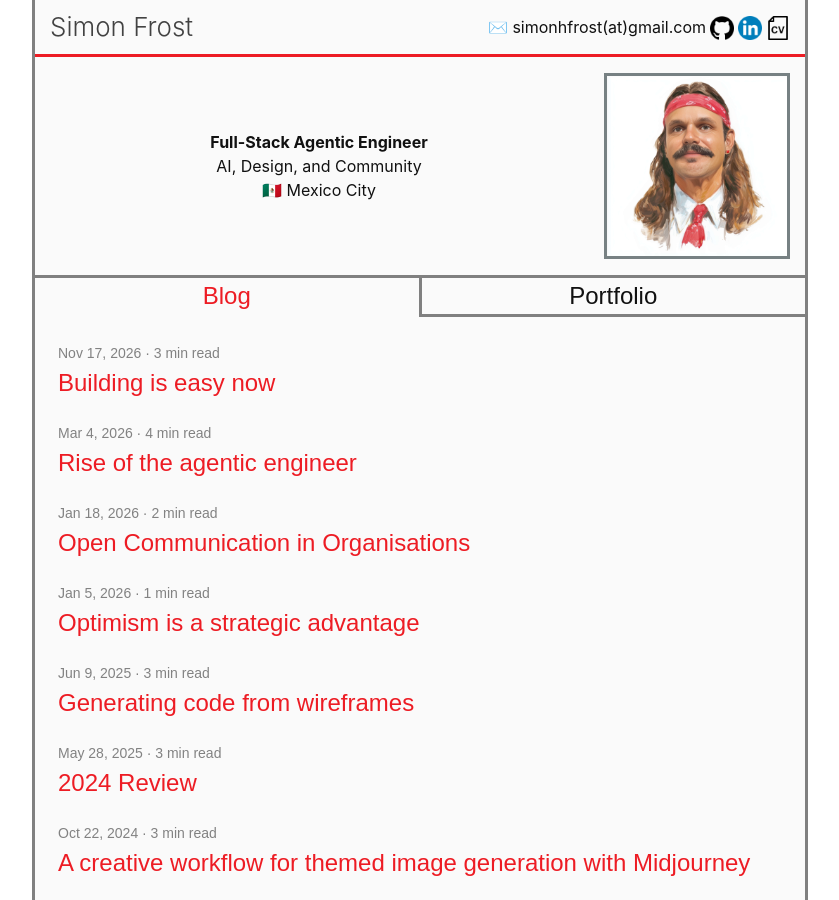
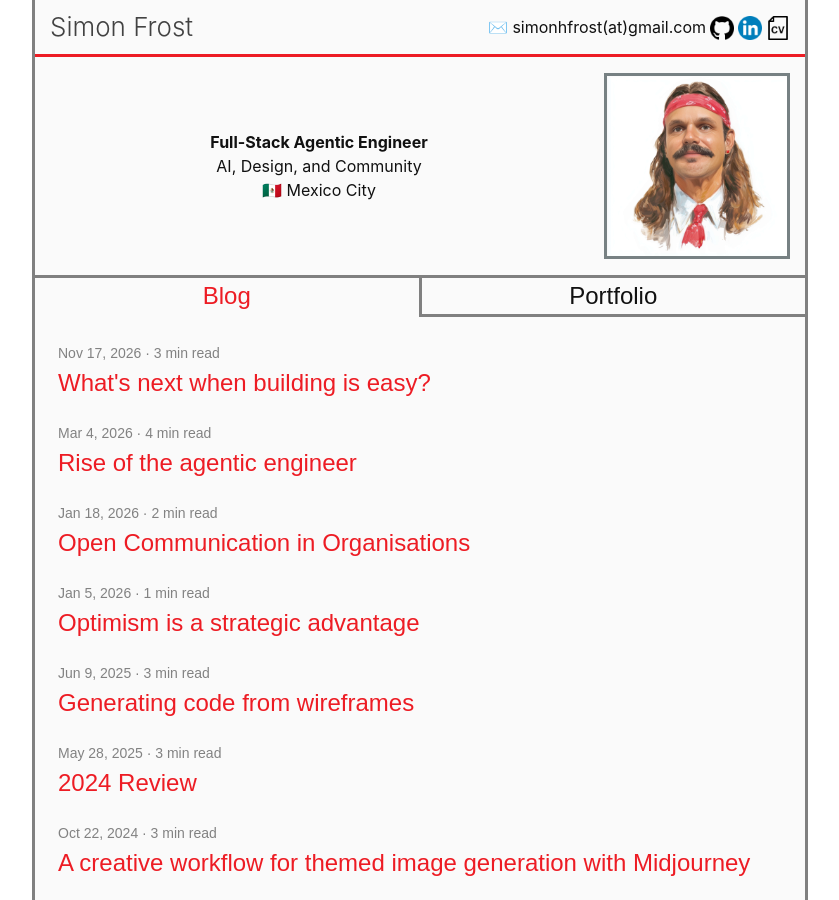
Before and after one commit to SimonHFrost/jekyll_blog, a Jekyll site: the page built from index.markdown, in a window 1280 px wide and 900 px high. Shown: the whole window, without its empty margins (220-1059 px from the left). Built offline with Jekyll 4.4.1, drawn with Linux system fonts in a browser that asks for light colours.

Commit message:
Retitle post to "What's next when building is easy?"
Co-Authored-By: Claude Opus 5.5 <noreply@anthropic.com>

```diff
--- a/_posts/2026-11-17-building-is-easy-now.md
+++ b/_posts/2026-11-17-whats-next-when-building-is-easy.md
@@ -1,6 +1,6 @@
 ---
 layout: post
-title: "Building is easy now"
+title: "What's next when building is easy?"
 description: "What building a coaching assistant taught me about design, verification, and faster feedback loops with coding agents."
 image: /assets/previews/building-a-voice-agent.jpg
 ---
```
